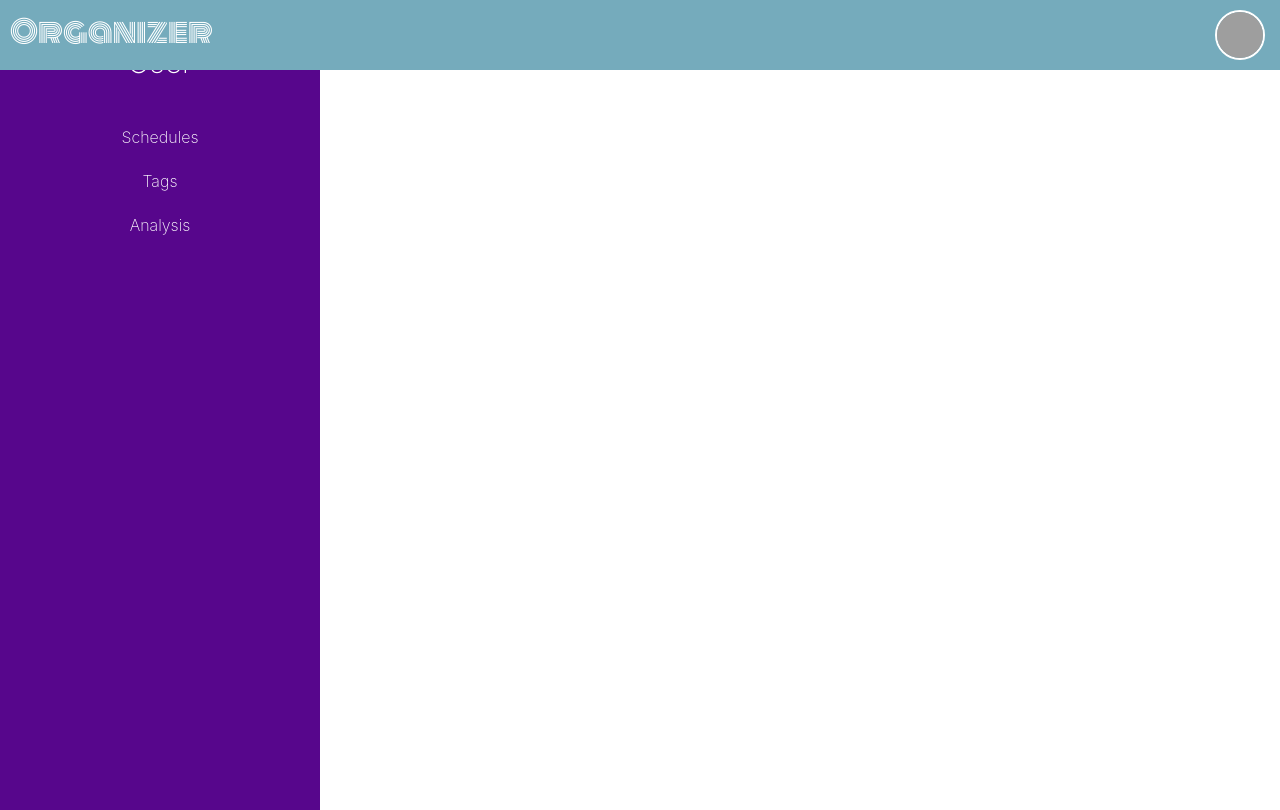
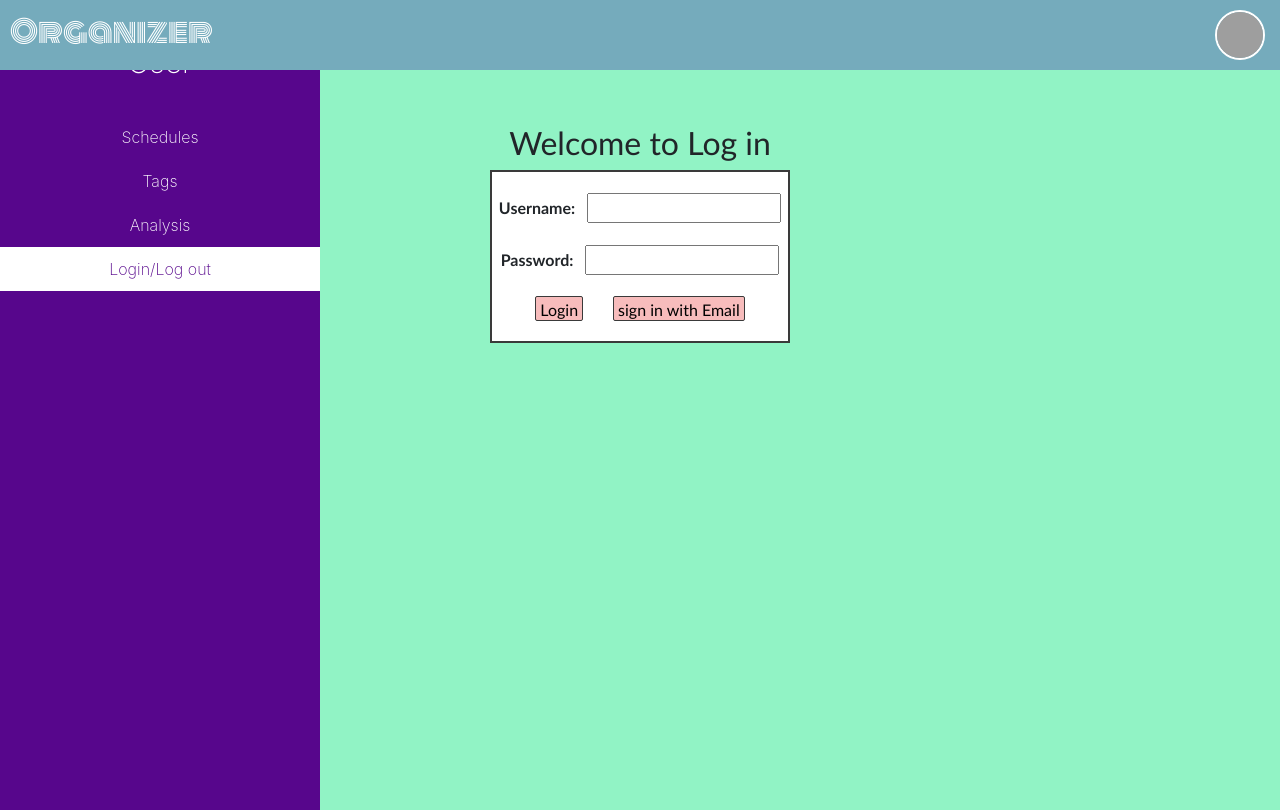
Before and after one commit to software-assignments-spring2021/spring-2019-organizer, a React (Create React App) app in the folder client/: page /login in a window 1280 px wide. Built offline with nearby package versions, Linux system fonts and the light colour scheme; grey boxes are pictures that could not be loaded.

Commit message:
created simple login components
havent validate log in buttons yet

```diff
--- a/client/src/App.js
+++ b/client/src/App.js
@@ -3,6 +3,7 @@ import { BrowserRouter as Router, Route} from "react-router-dom";
 import Sidebar from './components/Sidebar';
 import Schedule from './components/Schedule';
 import Profile from './components/Userprofile/Profile';
+import Login from './components/Login'
 
 import './App.css';
 
@@ -19,6 +20,13 @@ class App extends Component {
           <Route path="/schedules" component={Schedule} />
           <Route path="/tags" />
           <Route path="/analysis" />
+          <Route path="/login" /> component={Login} />
+          <Login
+          handleUserNameChange={this.handleUserNameChange}
+          handlePwdChange={this.handlePwdChange}
+          handleSign={this.handleSign}
+          handleLogin={this.handleLogin}
+        />
         </div>
       </Router>
     );
--- /dev/null
+++ b/client/src/components/Login.js
@@ -0,0 +1,73 @@
+import React, { Component } from 'react';
+import '../css/Login.css';
+
+const UNAME = '123456';
+const PWD = '123456';
+
+class Login extends Component{
+    constructor(){
+        super();
+        this.state=({
+          userName:'123456',
+          pwd:'123456'
+        })
+      }
+
+      handleUserNameChange = (e) =>{
+        this.setState({
+          userName:e.target.value
+        })
+      }
+
+      handlePwdChange = (e) =>{
+        this.setState({
+          pwd:e.target.value
+        })
+      }
+
+      handleLogin = () =>{
+        if(this.state.userName===UNAME&&this.state.pwd===PWD){
+          alert("Login successfully!");
+        }
+        else if(this.state.userName!==UNAME){
+          alert("Fail to log in:Username is wrong!");
+        }
+        else if(this.state.pwd!==PWD){
+          alert("Fail to log in:Passwoed is wrong! ");
+        }
+        else{
+          alert("Fail to log!");
+        }
+      }
+
+      handleSign = () =>{
+        alert("Sign in successfully!");
+      }
+
+
+    render(){
+        return(
+
+            <div className="login">
+                <h2>Welcome to Log in</h2>
+                <div className="log-box">
+                    <tr>
+                        <td className="text">Username:</td>
+                        <td><input type="text" className="uname" onChange={this.props.handleUserNameChange}/></td>
+                    </tr>
+                    <tr>
+                        <td className="text">Password:</td>
+                        <td><input type="password" className="pwd" onChange={this.props.handlePwdChange}/></td>
+                    </tr>
+                    <button className="log-btn" onClick={this.props.handleLogin}>Login</button>
+                    <button className="sign" onClick={this.props.handleSign}>sign in with Email</button>
+
+                </div>
+            </div>
+        );
+    }
+
+
+}
+
+export default Login;
--- a/client/src/components/Sidebar.js
+++ b/client/src/components/Sidebar.js
@@ -12,6 +12,7 @@ class SideBar extends React.Component {
           <SidebarLink to="/schedules" label="Schedules"/>
           <SidebarLink to="/tags" label="Tags"/>
           <SidebarLink to="/analysis" label="Analysis"/>
+          <SidebarLink to="/login" label="Login/Log out"/>
         </Nav>
       </Router>
     );
--- /dev/null
+++ b/client/src/css/Login.css
@@ -0,0 +1,66 @@
+html,body{
+    height:100%;
+    background-color: rgb(145, 243, 197);
+}
+.login{
+    width:100%;
+    height:100%;
+
+    background-color: rgb(145, 243, 197);
+
+
+
+
+    font-family: 'Gill Sans', 'Gill Sans MT', Calibri, 'Trebuchet MS', sans-serif;
+
+}
+
+.login h2{
+    margin-top: 100px;
+}
+
+.log-box{
+    background-color: #fff;
+    width:300px;
+    margin: auto;
+    border: 2px solid #3a3a3a;
+    font-weight: bold;
+}
+
+.log-box tr{
+    margin-left:auto;
+    margin-right:auto;
+    display: block;
+    margin-top: 20px;
+    margin-bottom: 20px;
+}
+tr td{
+    margin: auto;
+    display: inline-block;
+    text-align: center;
+
+}
+
+.text{
+    margin-right:10px;
+}
+
+button{
+    padding-left: 4px;
+    padding-right:4px;
+    border-radius: 2px;
+    border: 1px solid #3a3a3a;
+    outline: none;
+    height:25px;
+    background-color: rgb(247, 188, 188);
+    cursor: pointer;
+}
+
+button:hover{
+    background-color: rgb(252, 147, 147);
+}
+
+.log-btn{
+    margin-right: 30px;
+    margin-bottom: 20px;
+}
```
Also changed, not shown: 1 other file (tests, documents, lock files or other folders).
